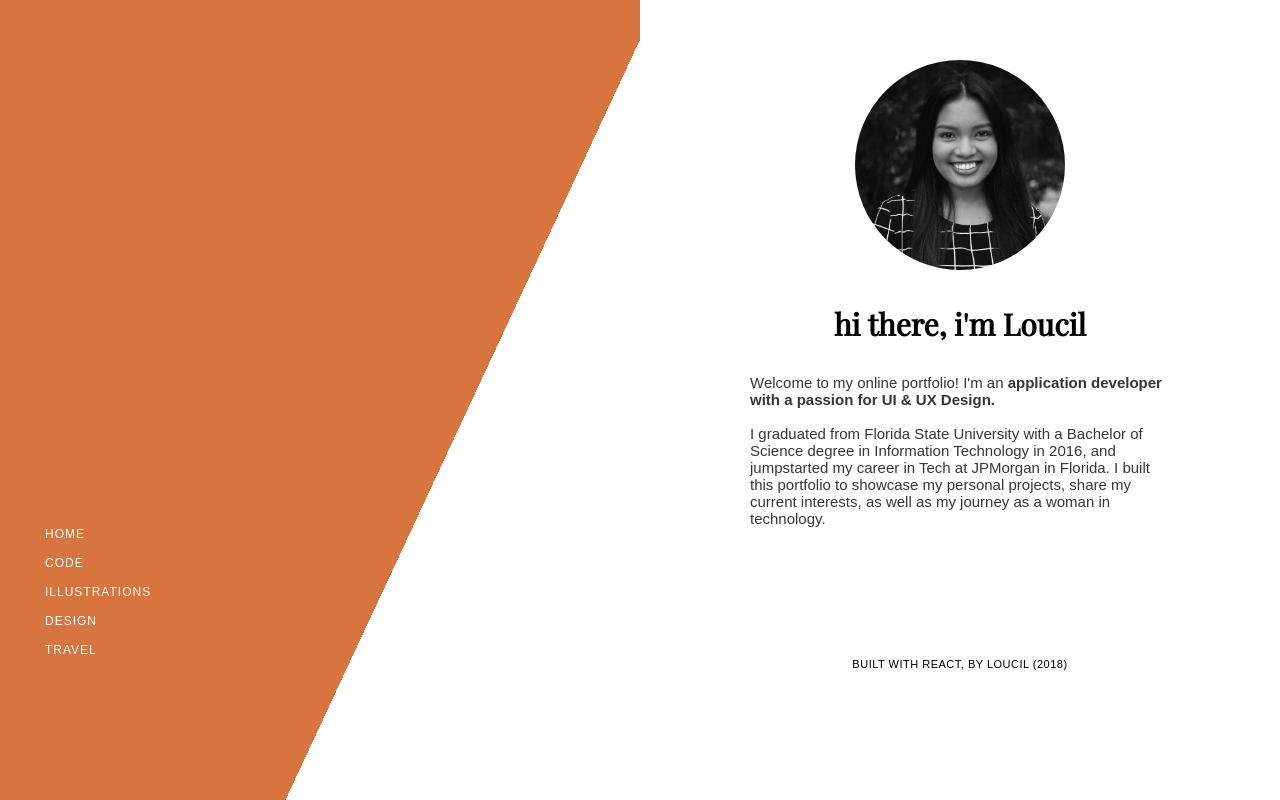
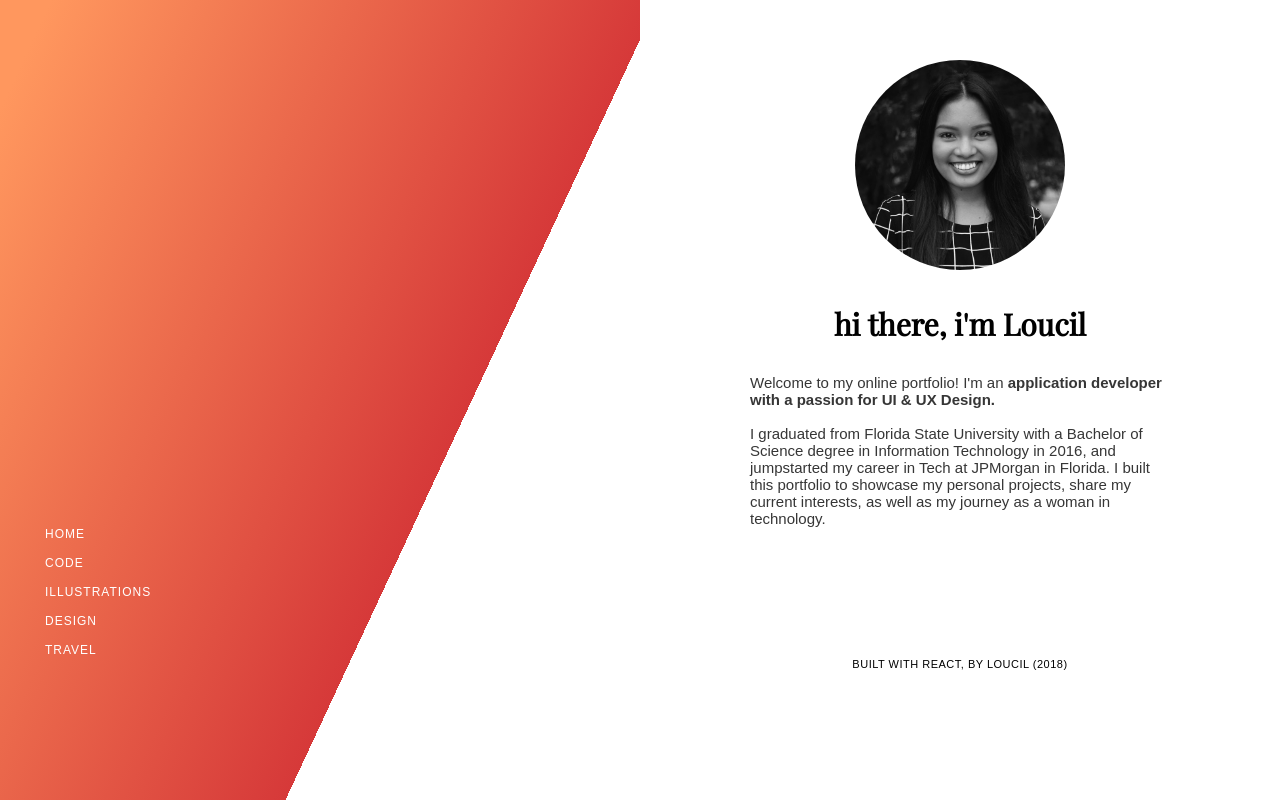
Before and after one commit to loucilvr/loucilrubio.github.io, a React (Create React App) app in the folder my-app/: page / in a window 1280 px wide. Built offline with nearby package versions, Linux system fonts and the light colour scheme.

Commit message:
add background gradient

```diff
--- a/my-app/src/Components/Gallery/Gallery.css
+++ b/my-app/src/Components/Gallery/Gallery.css
@@ -4,9 +4,10 @@
     float: left;
     /*background-color: #d9d9d9;*/
     /*display: block;*/
-	background-image: -webkit-linear-gradient(155deg, transparent 35%, #d8743d 35%);
+	/* background-image: -webkit-linear-gradient(155deg, transparent 35%, e93750 20%, #d8743d 35%); */
 	/* background-image: -webkit-linear-gradient(155deg, transparent 35%, #4CBFFF 35%); */
 	/* min-height: 80px; */
+	background-image: -webkit-linear-gradient(155deg, transparent 35%, #d63939 35%, #ff975e 95%);
 	position: absolute;
 }
 
```
